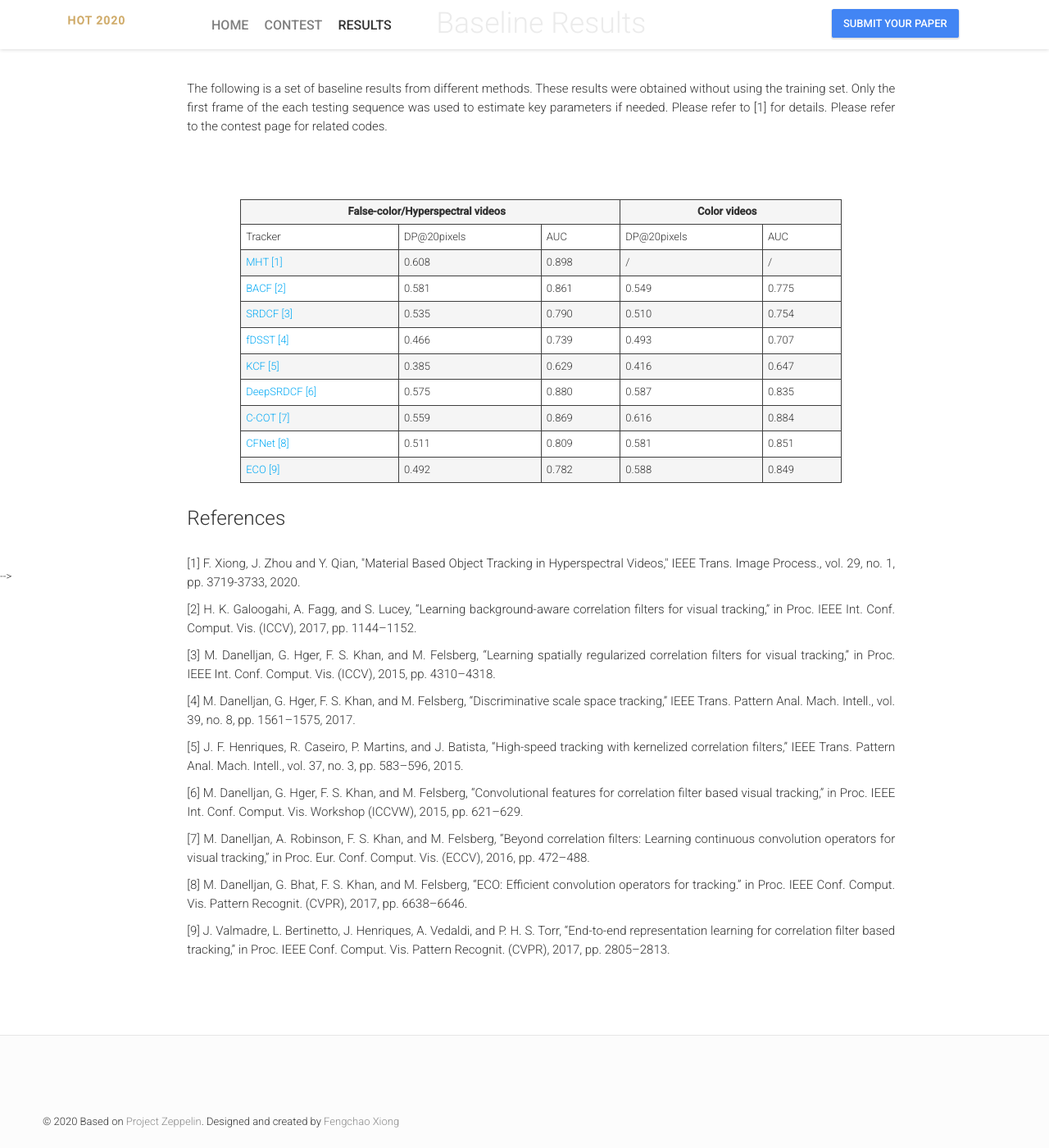
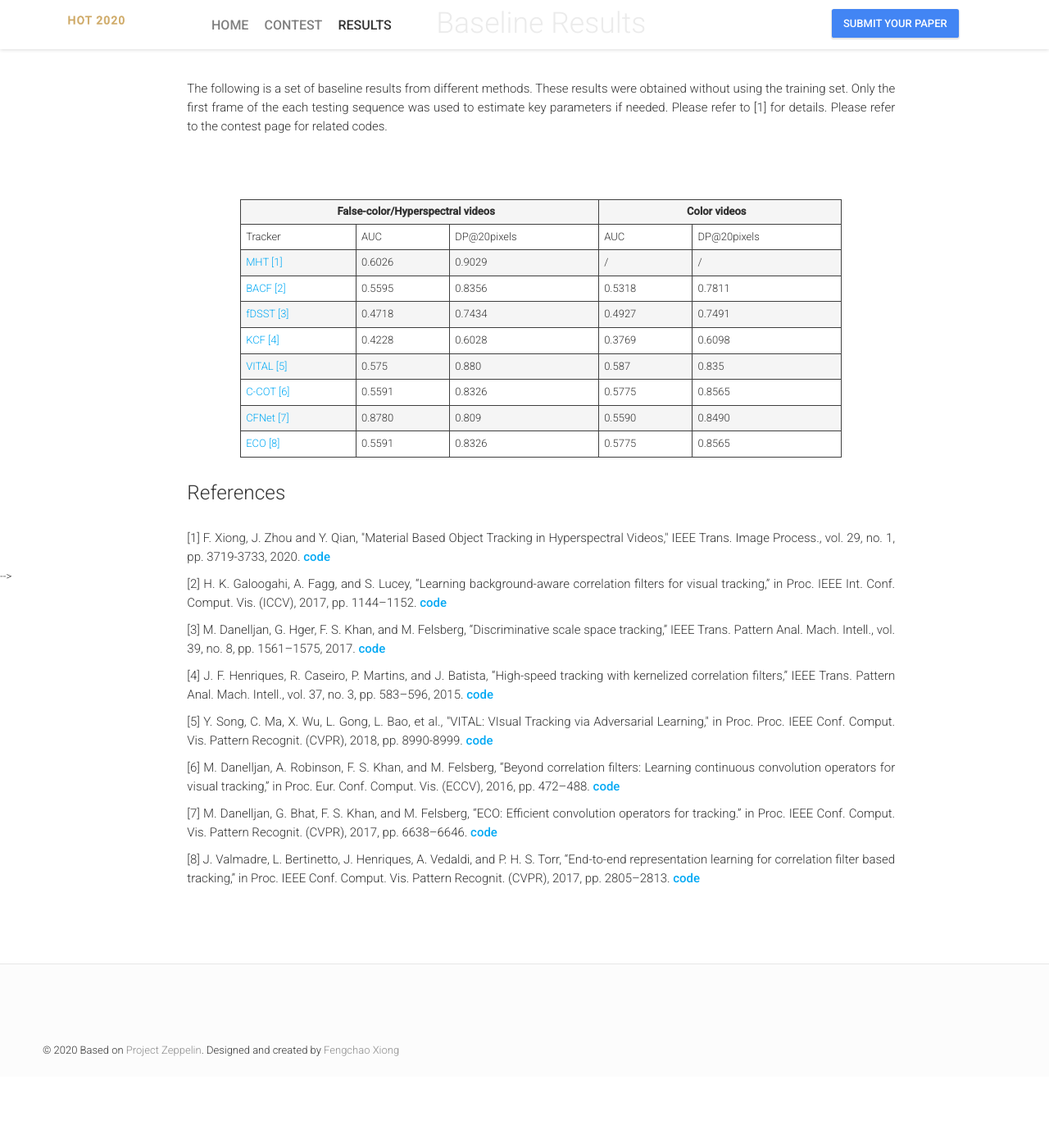
Before and after one commit to csprojectcode/csprojectcode.github.io, a Jekyll site: the page built from result.html, in a window 1280 px wide and 1400 px high, scrolled down 426 px. Shown: the whole window at 82% size. Built offline with Jekyll 4.4.1, drawn with Linux system fonts in a browser that asks for light colours; comment, search, counter and statistics services are not loaded; after the commit the page ends 1739 px from its top, so only the background shows below that.

Commit message:
Add code

```diff
--- a/_includes/blog.html
+++ b/_includes/blog.html
@@ -193,7 +193,7 @@ table.dataintable tr:nth-child(even) {
 
                     <article class="row post">
                        <h5>Source Code Link:</h5>
-                        <p class="post-body">Evaluation code: Evaluation.zip</p> <p class="post-body">2D image to hyperspectral cube conversion code: X2Cube.zip</p>
+                        <p class="post-body">Evaluation code: <a href="/assets/code/Evaluation.zip">Evaluation.zip</a></p> <p class="post-body">2D image to hyperspectral cube conversion code: <a href="/assets/code/X2Cube.zip">X2Cube.zip</a></p>
                     </article>
                     <article class="row post">
                        <h5>Technical Support:</h5>
--- a/_includes/schedule.html
+++ b/_includes/schedule.html
@@ -48,73 +48,66 @@ table.dataintable tr:nth-child(even) {
                         </tr>
                         <tr>
                         <td class="tracker">Tracker</td>
+                        <td>AUC</td>
                         <td>DP@20pixels</td>
                         <td>AUC</td>
                         <td>DP@20pixels</td>
-                        <td>AUC</td>
                         </tr>
                         <tr>
                         <td class="tracker"><a href="#xiong_1">MHT [1]</a></td>
-                        <td>0.608</td>
-                        <td>0.898</td>
+                        <td>0.6026</td>
+                        <td>0.9029</td>
                         <td>/</td>
                         <td>/</td>
                         </tr>
                         <tr>
                         <td class="tracker"><a href="#Galoogahi_1">BACF [2] </a></td>
-                        <td>0.581</td>
-                        <td>0.861</td>
-                        <td>0.549</td>
-                        <td>0.775</td>
+                        <td>0.5595</td>
+                        <td>0.8356</td>
+                        <td>0.5318</td>
+                        <td>0.7811</td>
                         </tr>
                         <tr>
-                        <td class="tracker"><a href="#SRDCF">SRDCF [3] </a></td>
-                        <td>0.535</td>
-                        <td>0.790</td>
-                        <td>0.510</td>
-                        <td>0.754</td>
+                        <td class="tracker"><a href="#fDSST"> fDSST [3]</a></td>
+                        <td>0.4718</td>
+                        <td>0.7434</td>
+                        <td>0.4927</td>
+                        <td>0.7491</td>
                         </tr>
                         <tr>
-                        <td class="tracker"><a href="#fDSST"> fDSST [4]</a></td>
-                        <td>0.466</td>
-                        <td>0.739</td>
-                        <td>0.493</td>
-                        <td>0.707</td>
+                        <td class="tracker"><a href="#KCF">KCF [4]</a></td>
+                        <td>0.4228</td>
+                        <td>0.6028</td>
+                        <td>0.3769</td>
+                        <td>0.6098</td>
                         </tr>
                         <tr>
-                        <td class="tracker"><a href="#KCF">KCF [5]</a></td>
-                        <td>0.385</td>
-                        <td>0.629</td>
-                        <td>0.416</td>
-                        <td>0.647</td>
-                        </tr>
-                        <tr>
-                        <td class="tracker"><a href="#DeepSRDCF">DeepSRDCF [6]</a></td>
+                        <td class="tracker"><a href="#VITAL">VITAL [5]</a></td>
                         <td>0.575</td>
                         <td>0.880</td>
                         <td>0.587</td>
                         <td>0.835</td>
                         </tr>
                         <tr>
-                        <td class="tracker"><a href="#CCOT">C-COT [7]</a></td>
-                        <td>0.559</td>
-                        <td>0.869</td>
-                        <td>0.616</td>
-                        <td>0.884</td>
+                        <td class="tracker"><a href="#CCOT">C-COT [6]</a></td>
+                        <td>0.5591</td>
+                        <td>0.8326</td>
+                        <td>0.5775</td>
+                        <td>0.8565</td>
                         </tr>
                         <tr>
-                        <td class="tracker"><a href="#CFNet">CFNet [8]</a></td>
-                        <td>0.511</td>
+                        <td class="tracker"><a href="#CFNet">CFNet [7]</a></td>
+                        <td>0.8780</td>
                         <td>0.809</td>
-                        <td>0.581</td>
-                        <td>0.851</td>
+                        <td>0.5590</td>
+                        <td>0.8490</td>
                         </tr>
                         <tr>
-                        <td class="tracker"><a href="#ECO">ECO [9]</a></td>
-                        <td>0.492</td>
-                        <td>0.782</td>
-                        <td>0.588</td>
-                        <td>0.849</td>
+                        <td class="tracker"><a href="#ECO">ECO [8]</a></td>
+                        <td>0.5591</td>
+                        <td>0.8326</td>
+                        <td>0.5775</td>
+                        <td>0.8565</td>
                         </tr>
                     </table>
         <h6 style="white-space: normal; margin-top: 30px;"><span style="text-indent: 0; ">References</span>
@@ -124,47 +117,47 @@ table.dataintable tr:nth-child(even) {
             <ul>
             <p style="white-space: normal; text-indent: 0em;">
             <p name="xiong_1">[1] F. Xiong, J. Zhou and Y. Qian, "Material Based Object Tracking in Hyperspectral Videos,"
-            IEEE Trans. Image Process., vol. 29, no. 1, pp. 3719-3733, 2020.</p>
+            IEEE Trans. Image Process., vol. 29, no. 1, pp. 3719-3733, 2020. <a href="" style="font-weight: 500;">code</a></p>
             </p>
 
             <p style="white-space: normal; text-indent: 0em;">
             <p name="Galoogahi_1">[2] H. K. Galoogahi, A. Fagg, and S. Lucey, “Learning background-aware correlation filters for visual tracking,”
-            in Proc. IEEE Int. Conf. Comput. Vis. (ICCV), 2017, pp. 1144–1152.</p>
+            in Proc. IEEE Int. Conf. Comput. Vis. (ICCV), 2017, pp. 1144–1152.  <a href="http://www.hamedkiani.com/uploads/5/1/8/8/51882963/bacf_toupload.zip" style="font-weight: 500;">code</a> </p>
+            </p>
+
+           <!--  <p style="white-space: normal; text-indent: 0em;">
+            <p name="SRDCF">[3] M. Danelljan, G. Hger, F. S. Khan, and M. Felsberg, “Learning spatially regularized correlation
+            filters for visual tracking,” in Proc. IEEE Int. Conf. Comput. Vis. (ICCV), 2015, pp. 4310–4318.</p>
+            </p>
+              -->
+            <p style="white-space: normal; text-indent: 0em;">
+                        <p name="fDSST">[3] M. Danelljan, G. Hger, F. S. Khan, and M. Felsberg, “Discriminative scale space tracking,”
+            IEEE Trans. Pattern Anal. Mach. Intell., vol. 39, no. 8, pp. 1561–1575, 2017.  <a href="http://www.cvl.isy.liu.se/research/objrec/visualtracking/scalvistrack/fDSST_code.zip" style="font-weight: 500;">code</a></p>
             </p>
 
             <p style="white-space: normal; text-indent: 0em;">
-            <p name="SRDCF">[3] M. Danelljan, G. Hger, F. S. Khan, and M. Felsberg, “Learning spatially regularized correlation
-            filters for visual tracking,” in Proc. IEEE Int. Conf. Comput. Vis. (ICCV), 2015, pp. 4310–4318.</p>
+            <p name="KCF">[4] J. F. Henriques, R. Caseiro, P. Martins, and J. Batista, “High-speed tracking with kernelized correlation filters,”
+            IEEE Trans. Pattern Anal. Mach. Intell., vol. 37, no. 3, pp. 583–596, 2015.  <a href="http://www.robots.ox.ac.uk/~joao/circulant/" style="font-weight: 500;">code</a></p>
             </p>
 
             <p style="white-space: normal; text-indent: 0em;">
-                        <p name="fDSST">[4] M. Danelljan, G. Hger, F. S. Khan, and M. Felsberg, “Discriminative scale space tracking,”
-            IEEE Trans. Pattern Anal. Mach. Intell., vol. 39, no. 8, pp. 1561–1575, 2017.</p>
+            <p name="VITAL">[5] Y. Song, C. Ma, X. Wu, L. Gong, L. Bao, et al., "VITAL: VIsual Tracking via Adversarial Learning," in Proc. Proc. IEEE Conf. Comput. Vis. Pattern Recognit. (CVPR), 2018, pp. 8990-8999. <a href="https://github.com/ybsong00/Vital_release" style="font-weight: 500;">code</a>
+            </p>
             </p>
 
             <p style="white-space: normal; text-indent: 0em;">
-            <p name="KCF">[5] J. F. Henriques, R. Caseiro, P. Martins, and J. Batista, “High-speed tracking with kernelized correlation filters,”
-            IEEE Trans. Pattern Anal. Mach. Intell., vol. 37, no. 3, pp. 583–596, 2015.</p>
+            <p name="CCOT">[6] M. Danelljan, A. Robinson, F. S. Khan, and M. Felsberg, “Beyond correlation filters: Learning continuous
+            convolution operators for visual tracking,” in Proc. Eur. Conf. Comput. Vis. (ECCV), 2016, pp. 472–488.  <a href="https://github.com/martin-danelljan/Continuous-ConvOp" style="font-weight: 500;">code</a></p>
             </p>
 
             <p style="white-space: normal; text-indent: 0em;">
-            <p name="DeepSRDCF">[6] M. Danelljan, G. Hger, F. S. Khan, and M. Felsberg, “Convolutional features for correlation filter
-            based visual tracking,” in Proc. IEEE Int. Conf. Comput. Vis. Workshop (ICCVW), 2015, pp. 621–629.</p>
+            <p name="ECO">[7] M. Danelljan, G. Bhat, F. S. Khan, and M. Felsberg, “ECO: Efficient convolution operators for tracking.”
+            in Proc. IEEE Conf. Comput. Vis. Pattern Recognit. (CVPR), 2017, pp. 6638–6646. <a href="https://github.com/martin-danelljan/ECO" style="font-weight: 500;">code</a></p>
             </p>
 
             <p style="white-space: normal; text-indent: 0em;">
-            <p name="CCOT">[7] M. Danelljan, A. Robinson, F. S. Khan, and M. Felsberg, “Beyond correlation filters: Learning continuous
-            convolution operators for visual tracking,” in Proc. Eur. Conf. Comput. Vis. (ECCV), 2016, pp. 472–488.</p>
-            </p>
-
-            <p style="white-space: normal; text-indent: 0em;">
-            <p name="ECO">[8] M. Danelljan, G. Bhat, F. S. Khan, and M. Felsberg, “ECO: Efficient convolution operators for tracking.”
-            in Proc. IEEE Conf. Comput. Vis. Pattern Recognit. (CVPR), 2017, pp. 6638–6646.</p>
-            </p>
-
-            <p style="white-space: normal; text-indent: 0em;">
-                        <p name="CFNet">[9] J. Valmadre, L. Bertinetto, J. Henriques, A. Vedaldi, and P. H. S. Torr, “End-to-end representation
-            learning for correlation filter based tracking,” in Proc. IEEE Conf. Comput. Vis. Pattern Recognit. (CVPR), 2017, pp. 2805–2813.</p>
+                        <p name="CFNet">[8] J. Valmadre, L. Bertinetto, J. Henriques, A. Vedaldi, and P. H. S. Torr, “End-to-end representation
+            learning for correlation filter based tracking,” in Proc. IEEE Conf. Comput. Vis. Pattern Recognit. (CVPR), 2017, pp. 2805–2813. <a href="https://github.com/bertinetto/cfnet" style="font-weight: 500;">code</a></p>
             </p>
             </div>
                     </article>
```
Also changed, not shown: 2 other files.
